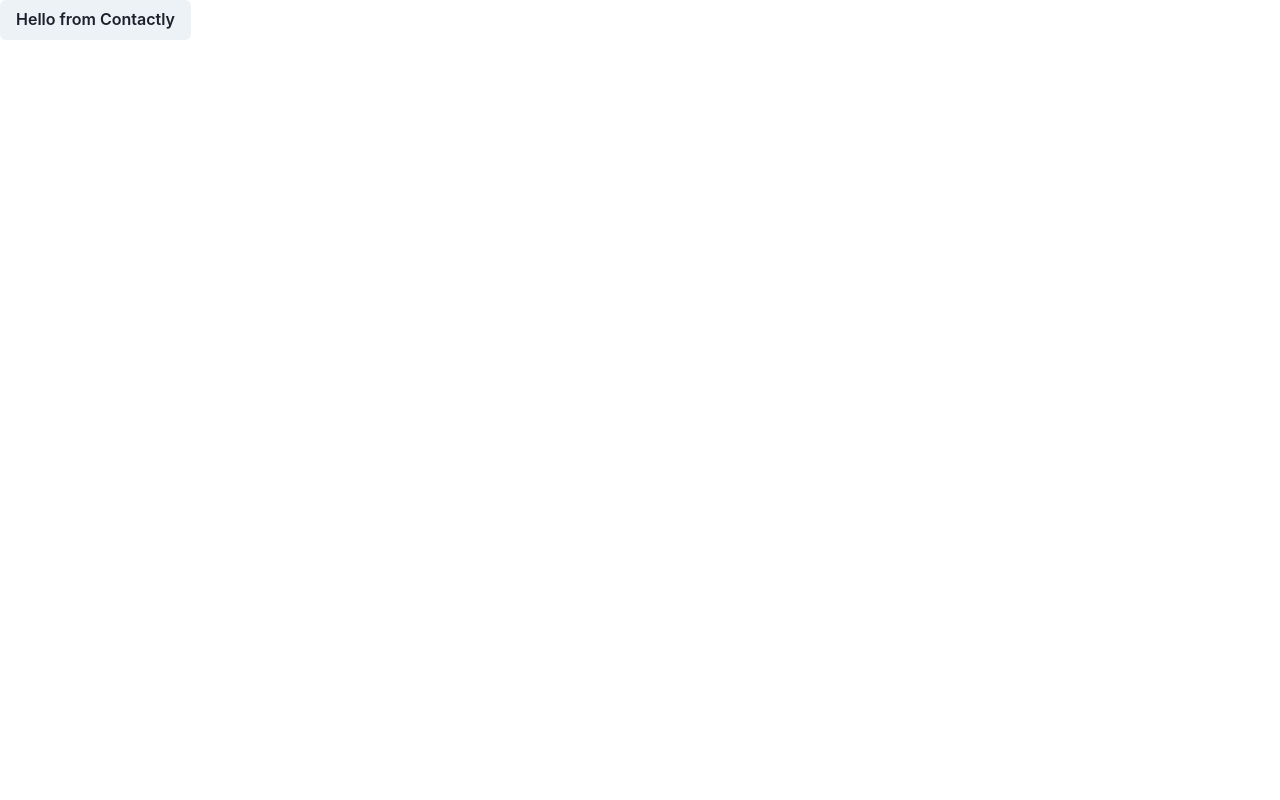
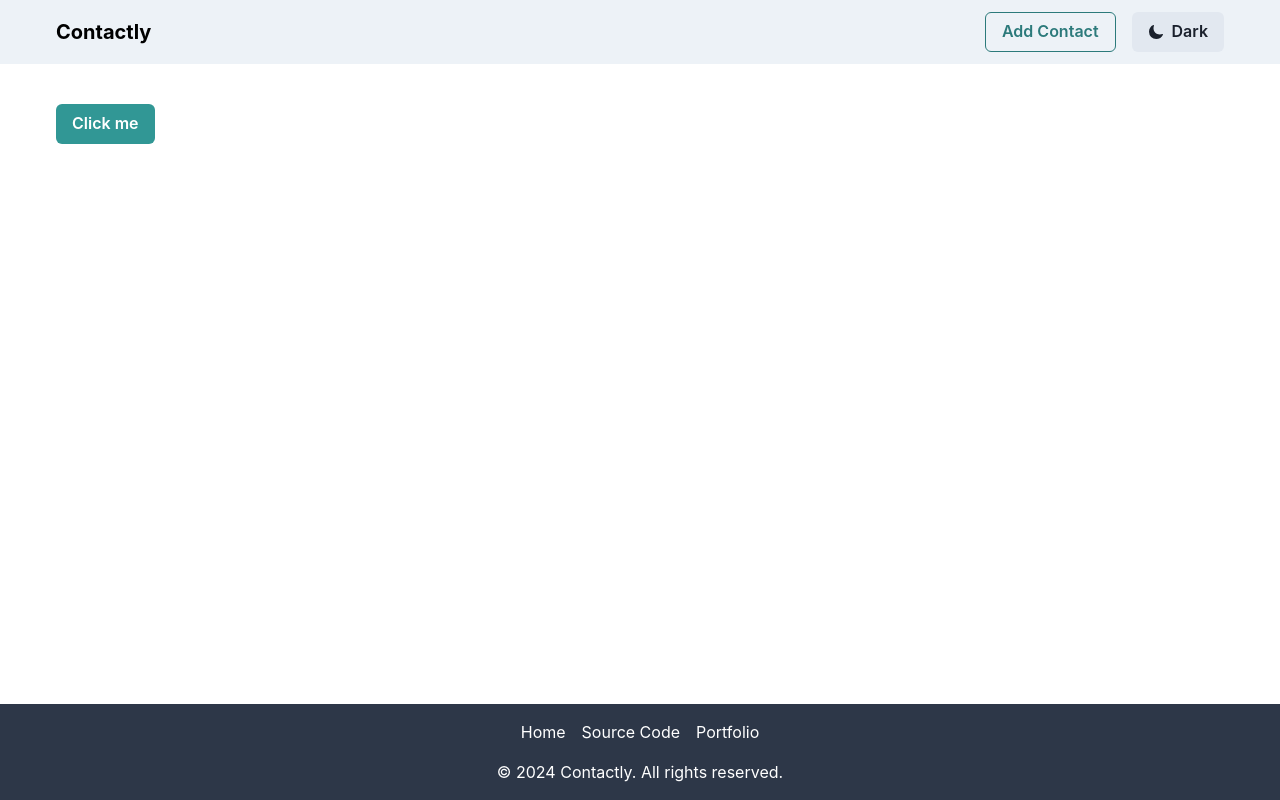
Before and after one commit to yodkwtf/contactly-js-python, a React (Vite) app in the folder client/: page / in a window 1280 px wide. Built offline with nearby package versions, Linux system fonts and the light colour scheme.

Commit message:
created navbar and footer

```diff
--- a/client/package.json
+++ b/client/package.json
@@ -15,7 +15,8 @@
     "@emotion/styled": "^11.11.5",
     "framer-motion": "^11.1.9",
     "react": "^18.3.1",
-    "react-dom": "^18.3.1"
+    "react-dom": "^18.3.1",
+    "react-icons": "^5.3.0"
   },
   "devDependencies": {
     "@eslint/js": "^9.13.0",
--- a/client/src/App.jsx
+++ b/client/src/App.jsx
@@ -1,10 +1,16 @@
-import { Button } from '@chakra-ui/react';
+import { Button, Container, Stack } from '@chakra-ui/react';
+import Navbar from './components/Navbar';
+import Footer from './components/Footer';
 
 function App() {
   return (
-    <>
-      <Button>Hello from Contactly</Button>
-    </>
+    <Stack minH="100vh">
+      <Navbar />
+      <Container maxW="1200px" my={8} flex="1">
+        <Button colorScheme="teal">Click me</Button>
+      </Container>
+      <Footer />
+    </Stack>
   );
 }
 
--- /dev/null
+++ b/client/src/components/Footer.jsx
@@ -0,0 +1,24 @@
+import { Box, Text, Link, Stack, useColorModeValue } from '@chakra-ui/react';
+
+const Footer = () => {
+  const bg = useColorModeValue('gray.700', 'black');
+
+  return (
+    <Box as="footer" py={4} bg={bg} color="white">
+      <Stack direction="row" spacing={4} justify="center">
+        <Link href="/">Home</Link>
+        <Link href="https://github.com/yodkwtf/contactly-js-python" isExternal>
+          Source Code
+        </Link>
+        <Link href="https://yodkwtf.com" isExternal>
+          Portfolio
+        </Link>
+      </Stack>
+      <Text textAlign="center" mt={4}>
+        © {new Date().getFullYear()} Contactly. All rights reserved.
+      </Text>
+    </Box>
+  );
+};
+
+export default Footer;
--- /dev/null
+++ b/client/src/components/Navbar.jsx
@@ -0,0 +1,43 @@
+import {
+  Box,
+  Flex,
+  Button,
+  useColorMode,
+  useColorModeValue,
+  Spacer,
+  Container,
+} from '@chakra-ui/react';
+import { IoMoon } from 'react-icons/io5';
+import { FaSun as LuSun } from 'react-icons/fa';
+
+const Navbar = () => {
+  const { toggleColorMode } = useColorMode();
+  const bg = useColorModeValue('gray.100', 'gray.900');
+  const color = useColorModeValue('black', 'white');
+  const themeBtnBg = useColorModeValue('gray.200', 'gray.800');
+
+  return (
+    <Box bg={bg} px={4}>
+      <Container maxW="1200px">
+        <Flex h={16} alignItems={'center'} justifyContent={'space-between'}>
+          <Box fontWeight="bold" fontSize="xl" color={color}>
+            Contactly
+          </Box>
+          <Spacer />
+          <Button colorScheme="teal" variant="outline" mr={4}>
+            Add Contact
+          </Button>
+          <Button
+            leftIcon={useColorModeValue(<IoMoon />, <LuSun />)}
+            onClick={toggleColorMode}
+            bg={themeBtnBg}
+          >
+            {useColorModeValue('Dark', 'Light')}
+          </Button>
+        </Flex>
+      </Container>
+    </Box>
+  );
+};
+
+export default Navbar;
```
Also changed, not shown: 1 other file (tests, documents, lock files or other folders).
